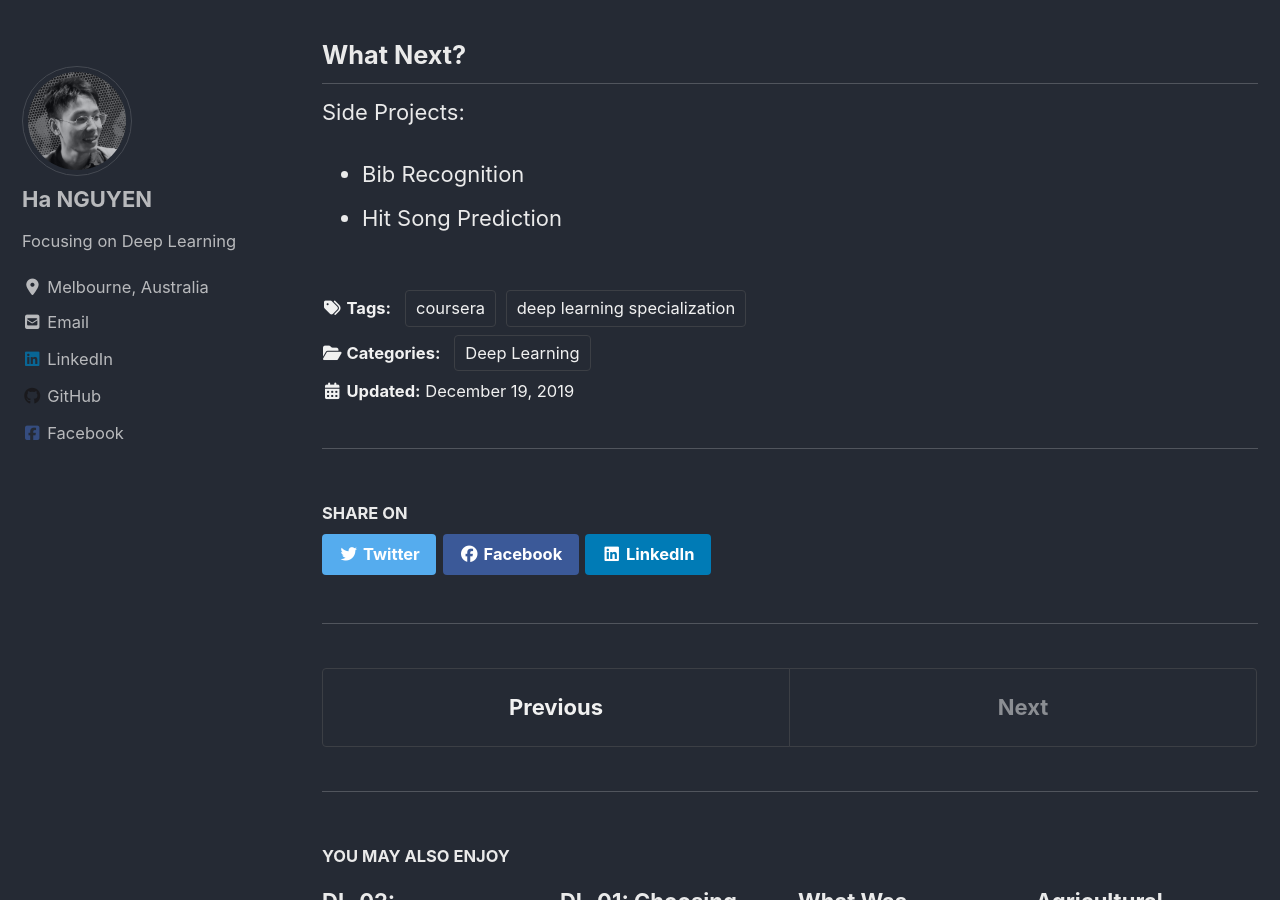
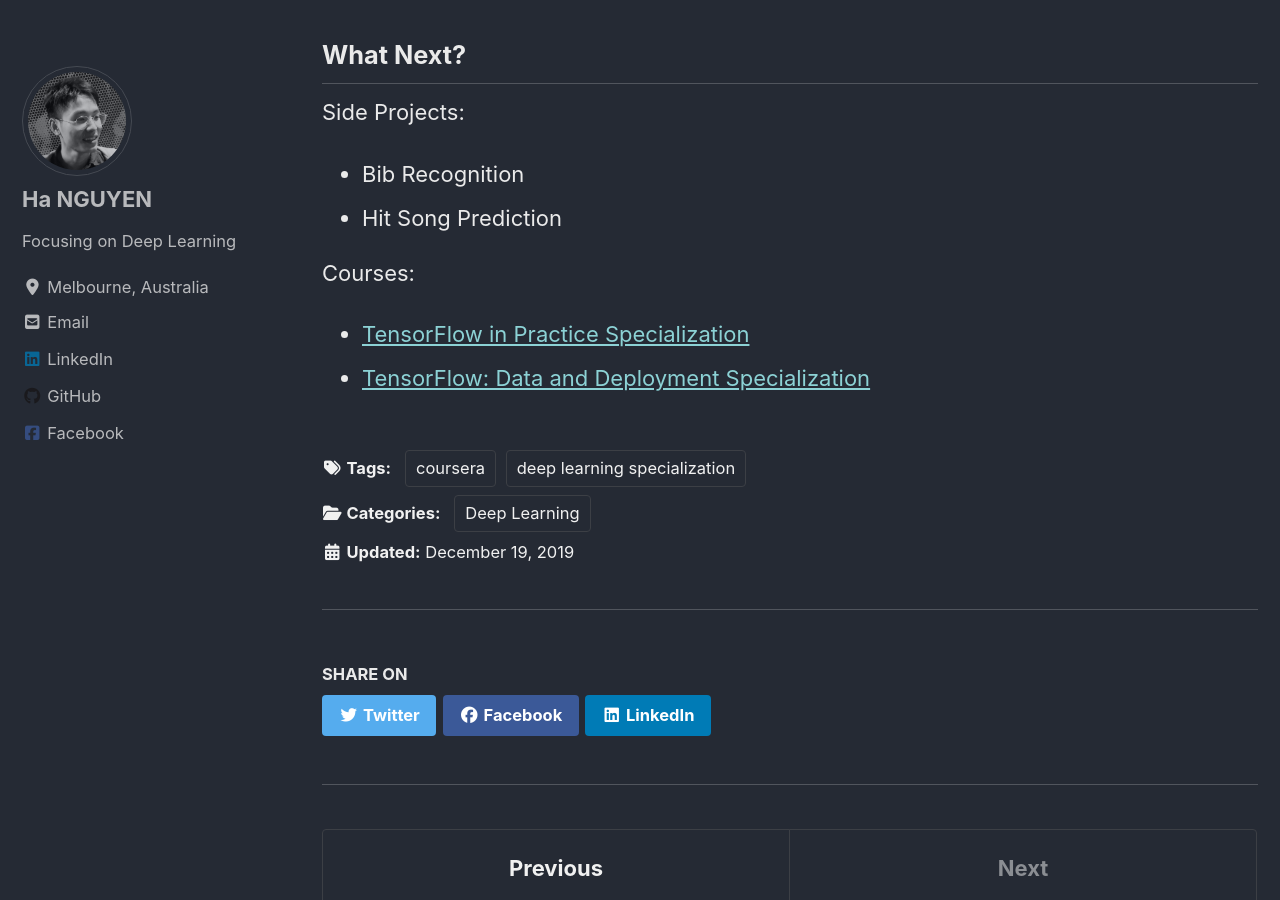
Before and after one commit to datasciblog/datasciblog.github.io, a Jekyll site: the page built from _posts/2019-12-19-DL-xx-accomplishing-deep-learning-specialization.md, in a window 1280 px wide and 900 px high, scrolled down 3642 px. Built offline with Jekyll 4.4.1, drawn with Linux system fonts in a browser that asks for light colours; cached includes are drawn as plain includes; nearby versions of some CDN libraries.

Commit message:
Update 2019-12-19-DL-xx-accomplishing-deep-learning-specialization.md

```diff
--- a/_posts/2019-12-19-DL-xx-accomplishing-deep-learning-specialization.md
+++ b/_posts/2019-12-19-DL-xx-accomplishing-deep-learning-specialization.md
@@ -55,3 +55,7 @@ I used [Toggl](https://toggl.com/) to track evey minutes of learning. At the end
 Side Projects:
 - Bib Recognition
 - Hit Song Prediction
+
+Courses:
+- [TensorFlow in Practice Specialization](https://www.coursera.org/specializations/tensorflow-in-practice)
+- [TensorFlow: Data and Deployment Specialization](https://www.coursera.org/specializations/tensorflow-data-and-deployment)
```
